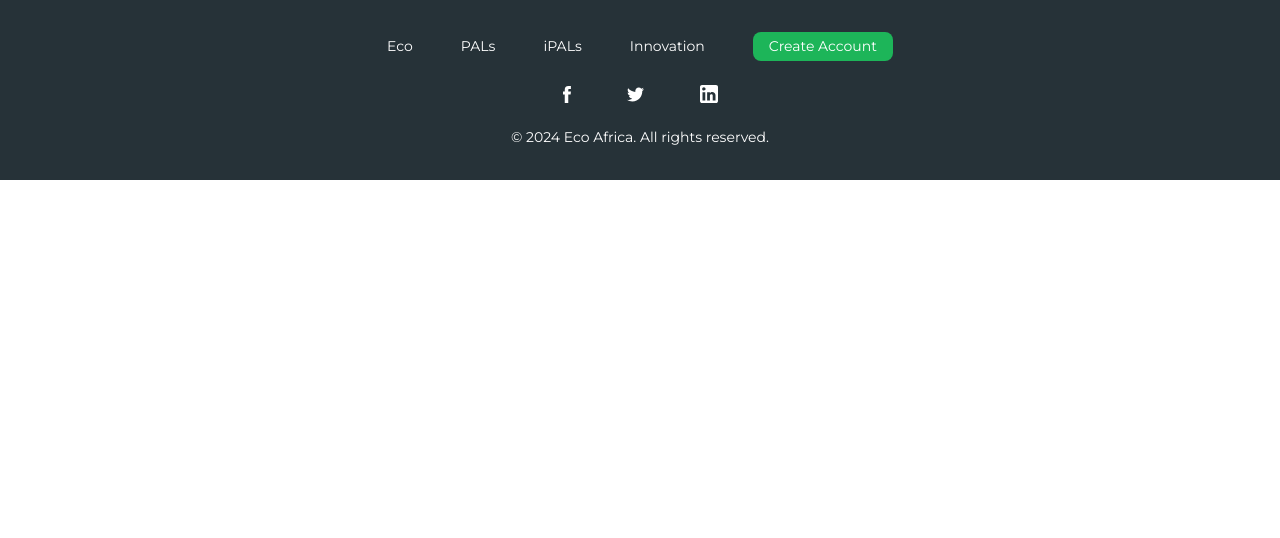
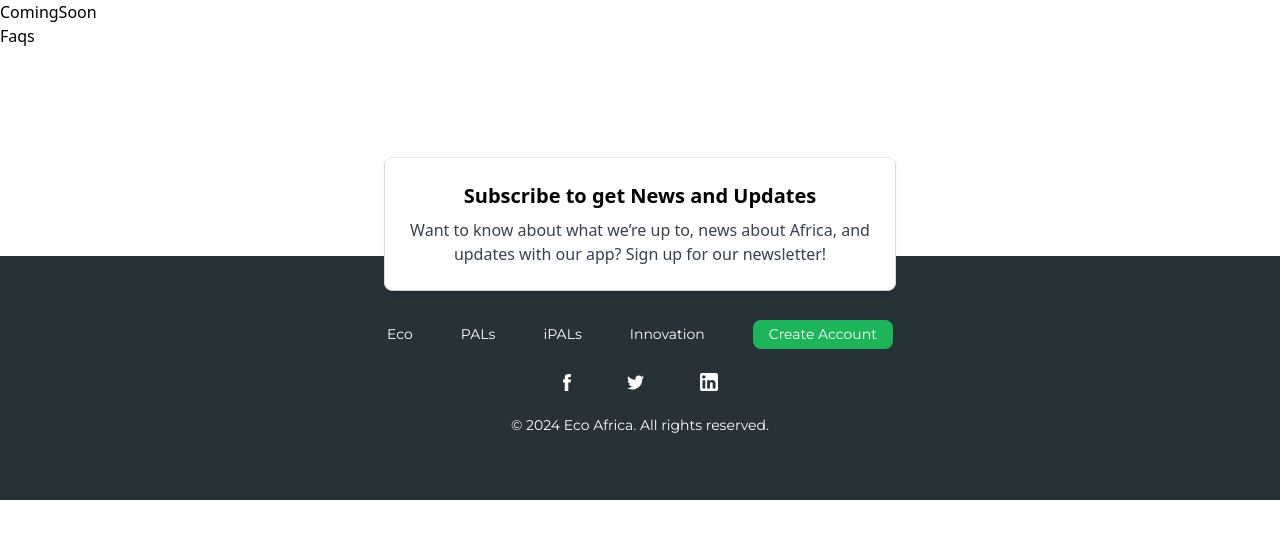
Before and after one commit to skippergoroye/Eco-Landing-Page, a React (Vite) app: page / in a window 1280 px wide. Shown: the top 538 px of the page. Built offline with nearby package versions, Linux system fonts and the light colour scheme.

Commit message:
feat: subcribe section done

```diff
--- a/src/App.tsx
+++ b/src/App.tsx
@@ -6,9 +6,9 @@ function App() {
       {/* <Navbar /> */}
       {/* <Hero /> */}
       {/* <Org /> */}
-      {/* <ComingSoon /> */}
-      {/* <Faqs /> */}
-      {/* <Subscribe /> */}
+      <ComingSoon />
+      <Faqs />
+      <Subscribe />
       <Footer />
     </>
   );
--- a/src/sections/Footer.tsx
+++ b/src/sections/Footer.tsx
@@ -5,7 +5,7 @@ export default function Footer() {
   const currentYear: number = new Date().getFullYear();
 
   return (
-    <footer className="bg-[#263238] py-8 text-white">
+    <footer className="bg-[#263238] py-8 lg:py-16 text-white mt-4">
       <div className="text-center flex flex-col items-center justify-center">
         <div className="flex flex-col md:flex-row gap-6 md:gap-12 items-center">
           <ul className="flex flex-col md:flex-row gap-6 md:gap-12 text-center font-montserrat font-light text-[14px]">
--- a/src/sections/Subscribe.tsx
+++ b/src/sections/Subscribe.tsx
@@ -2,6 +2,23 @@
 
 export default function Subscribe() {
   return (
-    <div>Subscribe</div>
+    <section className="relative z-10 flex items-center justify-center p-4 bg-white mt-8 sm:mt-40">
+  <div className="absolute inset-0 flex items-center justify-center">
+    <div className="relative text-center w-full max-w-lg p-4 sm:p-6 bg-white rounded-lg border border-black-500">
+      <div className="absolute inset-0 shadow-md rounded-lg" style={{ top: '-0.5rem' }}></div>
+      <h2 className="text-lg sm:text-xl font-semibold mb-2">Subscribe to get News and Updates</h2>
+      <p className="text-sm sm:text-base text-gray-700">Want to know about what we’re up to, news about Africa, and updates with our app? Sign up for our newsletter!</p>
+    </div>
+  </div>
+</section>
+    // <section className="relative z-10 flex items-center justify-center p-4 bg-white mt-40">
+    //   <div className="absolute inset-0 flex items-center justify-center">
+    //     <div className="relative text-center w-full max-w-xl p-6 bg-white rounded-lg border border-black-500">
+    //       <div className="absolute inset-0 shadow-md rounded-lg" style={{ top: '-0.5rem' }}></div>
+    //       <h2 className="text-xl font-semibold mb-2">Subscribe to get News and Updates</h2>
+    //       <p className="text-gray-700">Want to know about what we’re up to, news about Africa, and updates with our app? Sign up for our newsletter!</p>
+    //     </div>
+    //   </div>
+    // </section>
   )
 }
```
